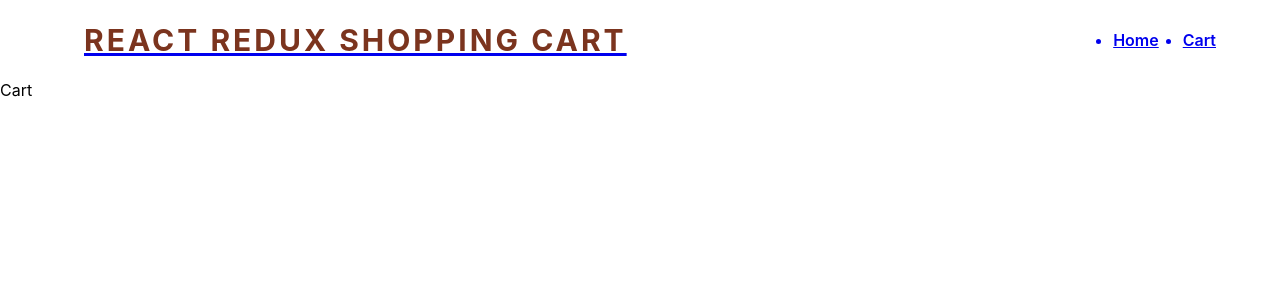
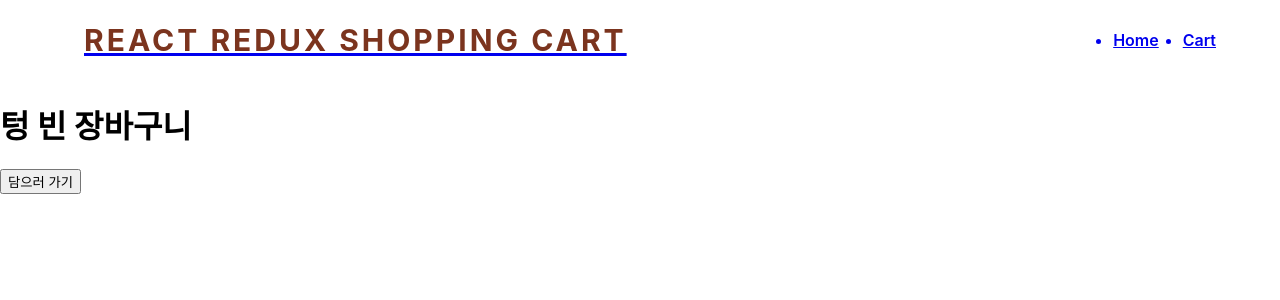
Before and after one commit to sonsungjong/react_shopping_cart, a React (Create React App) app: page /cart in a window 1280 px wide. Shown: the top 300 px of the page. Built offline with nearby package versions, Linux system fonts and the light colour scheme.

Commit message:
리덕스 수정함수

```diff
--- a/public/index.html
+++ b/public/index.html
@@ -1,5 +1,5 @@
 <!DOCTYPE html>
-<html lang="en">
+<html lang="ko">
   <head>
     <meta charset="utf-8" />
     <link rel="icon" href="%PUBLIC_URL%/favicon.ico" />
--- a/src/App.js
+++ b/src/App.js
@@ -1,6 +1,6 @@
 import { Route, Routes } from 'react-router-dom';
 import './App.css';
-import Cart from './components/cart';
+import Cart from './pages/cart';
 import Home from './components/home';
 import Header from './components/header/header';
 // npm install -D tailwindcss
@@ -25,4 +25,4 @@ function App() {
 
 export default App;
 
-// 71618
+// 72800
--- a/src/components/cart.jsx
+++ /dev/null
@@ -1,8 +0,0 @@
-export default function Cart()
-{
-    return(
-        <div>
-            Cart
-        </div>
-    )
-}
--- a/src/components/product-tile/product-tile.jsx
+++ b/src/components/product-tile/product-tile.jsx
@@ -1,7 +1,24 @@
+import { addToCart, removeFromCart } from '../../store/slices/cart-slice';
 import './product-tile.css';
+import {useDispatch, useSelector} from 'react-redux';
 
 export default function ProductTile({product})
 {
+    // createSlice의 addToCart() 를 사용
+    const dispatch = useDispatch();
+    function hAddToCart()
+    {
+        dispatch(addToCart(product));
+    }
+
+    function hRemoveFromCart(){
+        //console.log('removed')
+        dispatch(removeFromCart(product.id));
+    }
+
+    // cart 프로퍼티를 추출
+    const {cart} = useSelector((state)=>state);
+
     return (
         <>
         {/* group flex flex-col items-center border-2 border-red-900 gap-3 p-4 h-[360px] mt-10 ml-5 rounded-xl */}
@@ -18,8 +35,10 @@ export default function ProductTile({product})
                 {/* flex items-center justify-center w-full mt-5 */}
                 <div className='add-cart-btn-wrapper'>
                     {/* bg-red-950 text-white border-2 rounded-lg font-bold p-4 */}
-                    <button className='add-cart-btn'>
-                        장바구니 담기
+                    <button onClick={cart.some(item=>item.id === product.id) ? hRemoveFromCart : hAddToCart} className='add-cart-btn'>
+                        {
+                            cart.some(item=>item.id === product.id) ? '장바구니에서 제거' : '장바구니 담기'
+                        }
                     </button>
                 </div>
             </div>
--- /dev/null
+++ b/src/pages/cart.css
@@ -0,0 +1,4 @@
+.my-flex-center
+{
+
+}
--- /dev/null
+++ b/src/pages/cart.jsx
@@ -0,0 +1,47 @@
+import { useEffect, useState } from "react";
+import { useSelector } from "react-redux"
+import { Link } from "react-router-dom";
+import './cart.css';
+
+
+export default function Cart()
+{
+
+    //const state = useSelector(state=>state);
+    //console.log(state);         // 리덕스 state에 담긴 것을 출력해본다
+
+    const {cart} = useSelector(state=>state);
+    const [totalCart, setTotalCart] = useState(0);
+    console.log(cart, totalCart);
+
+    useEffect(()=>{
+        // 총합을 구한다
+        setTotalCart(cart.reduce((acc, curr) => {
+            return acc + curr.price;
+        }, 0));
+    }, [cart]);
+
+    return(
+        <div>
+            {
+                cart && cart.length ?
+                <div className="min-h-[80vh] grid md:grid-cols-2 max-w-6xl mx-auto">
+                    <div className="my-flex-center flex flex-col justify-center items-center p-3">
+                        {
+
+                        }
+                        cart
+                    </div>
+                </div>
+                : <div className="min-h-[80vh] flex flex-col items-center justify-center">
+                    <h1 className="text-gray-800 font-bold text-xl mb-2">텅 빈 장바구니</h1>
+                    <Link to={"/"}>
+                        <button className="bg-red-950 text-white border-2 rounded-lg font-bold p-4">
+                            담으러 가기
+                        </button>
+                    </Link>
+                </div>
+            }
+        </div>
+    )
+}
--- a/src/store/slices/cart-slice.js
+++ b/src/store/slices/cart-slice.js
@@ -11,11 +11,16 @@ const cartSlice = createSlice({
     initialState,
     reducers:{
         addToCart(state, action){
+            console.log(action);        // 매개변수의 값을 로그로 출력해본다
             state.push(action.payload);
+        },
+        // 제거도 만든다
+        removeFromCart(state, action){
+            return state.filter((item)=>item.id !== action.payload);
         },
     },
 });
 
-export const {addToCart} = cartSlice.actions;
+export const {addToCart, removeFromCart} = cartSlice.actions;
 
 export default cartSlice.reducer;
```
Also changed, not shown: src/components/cart.css (deleted).
